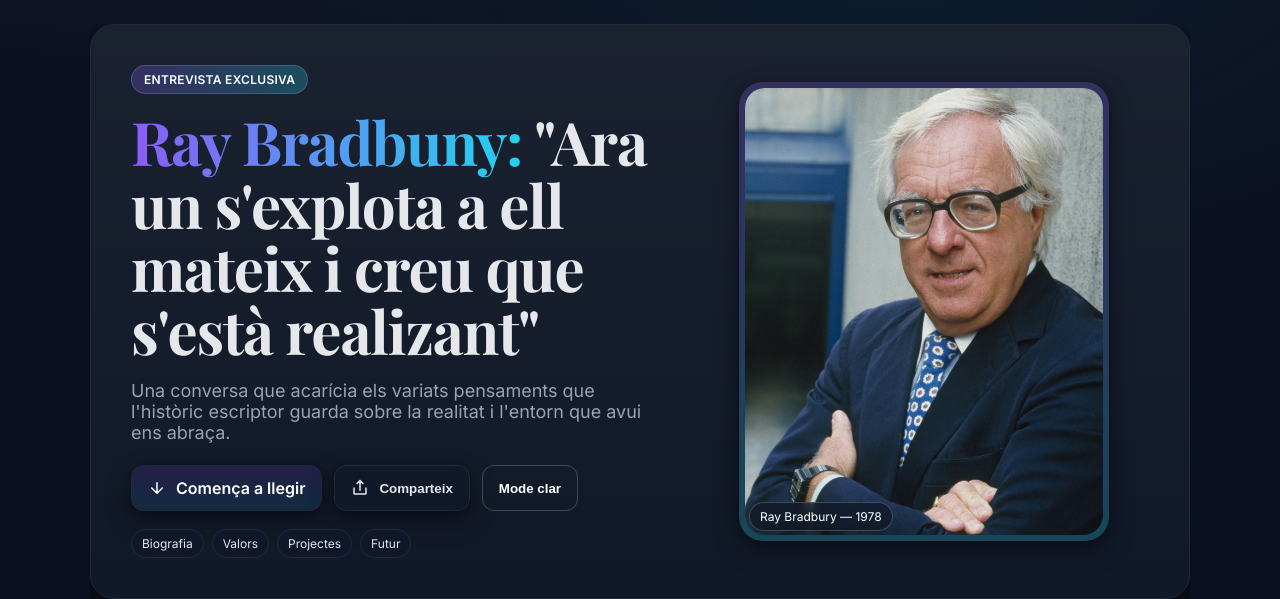
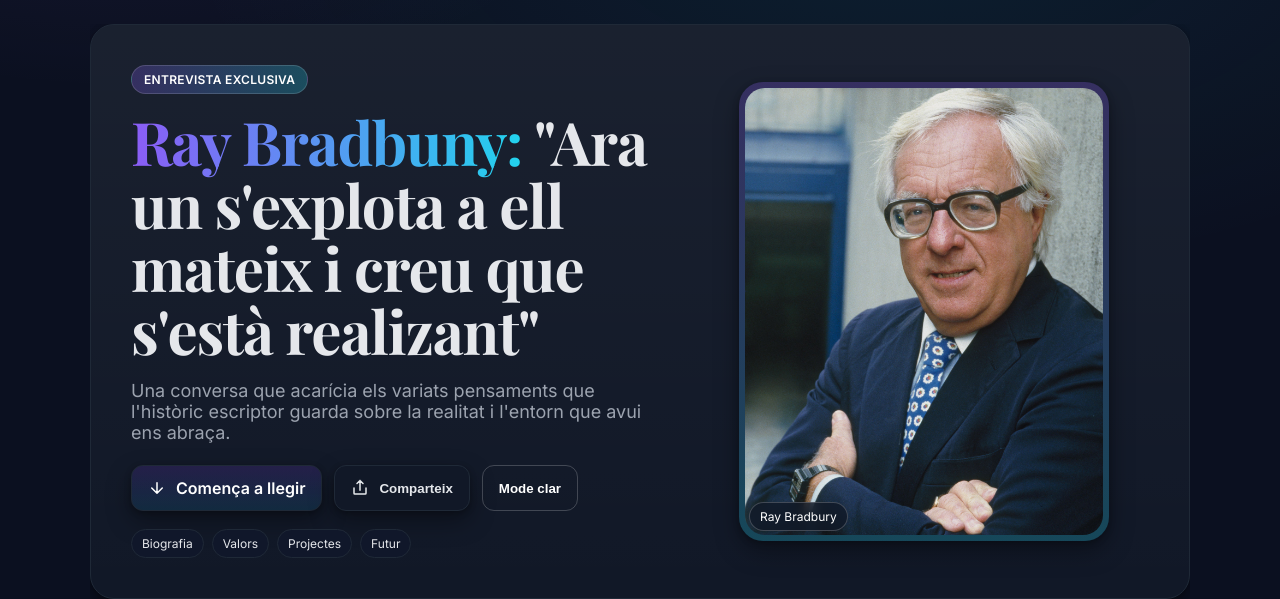
Before and after one commit to RogerShiny/Entrevista-a-Ray-Bradbuny-Roger-Parcet-, a plain HTML site: page index.html in a window 1280 px wide. Shown: the top 599 px of the page. Drawn offline with nearby package versions, Linux system fonts and the light colour scheme.

Commit message:
Update index.html

```diff
--- a/index.html
+++ b/index.html
@@ -145,10 +145,9 @@
             <span class="chip">Futur</span>
           </div>
         </div>
-<figure class="portrait" aria-label="Ray_bradbuny.jpg">
-  <img src="Ray_bradbuny.jpg"
-       alt="Fotografia de Ray Bradbury l'any 1978" />
-  <figcaption class="pill">Ray Bradbury — 1978</figcaption>
+<figure class="portrait" aria-label="Retrat de Ray Bradbury">
+  <img src="Ray_bradbuny.jpg" alt="Fotografia de Ray Bradbury" />
+  <figcaption class="pill">Ray Bradbury</figcaption>
 </figure>
       </div>
     </header>
```
